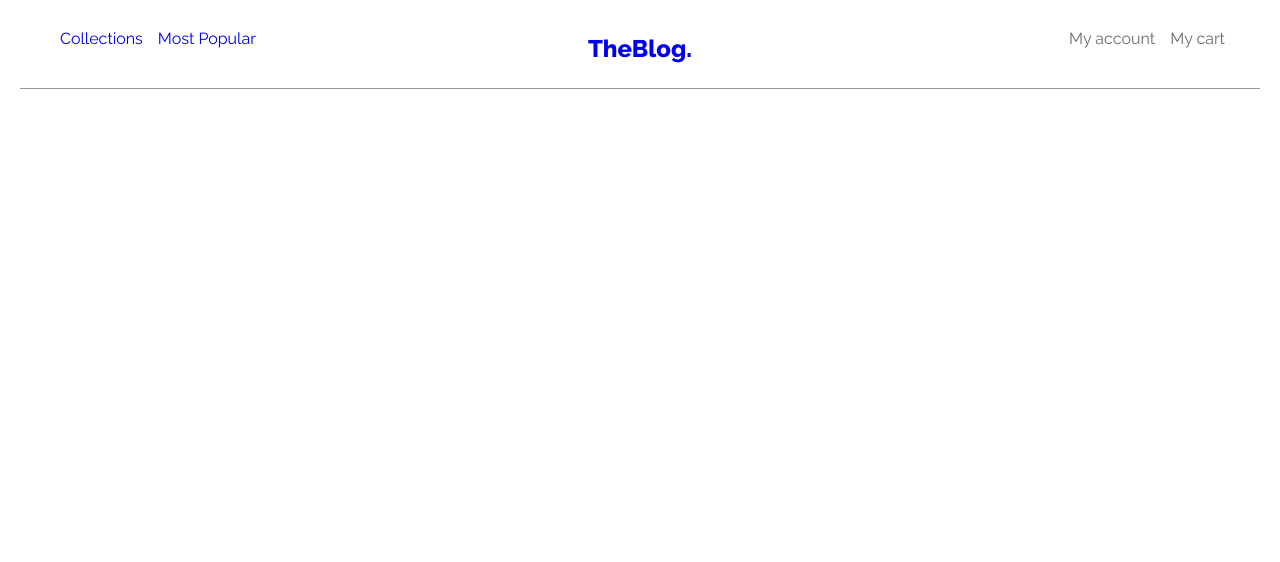
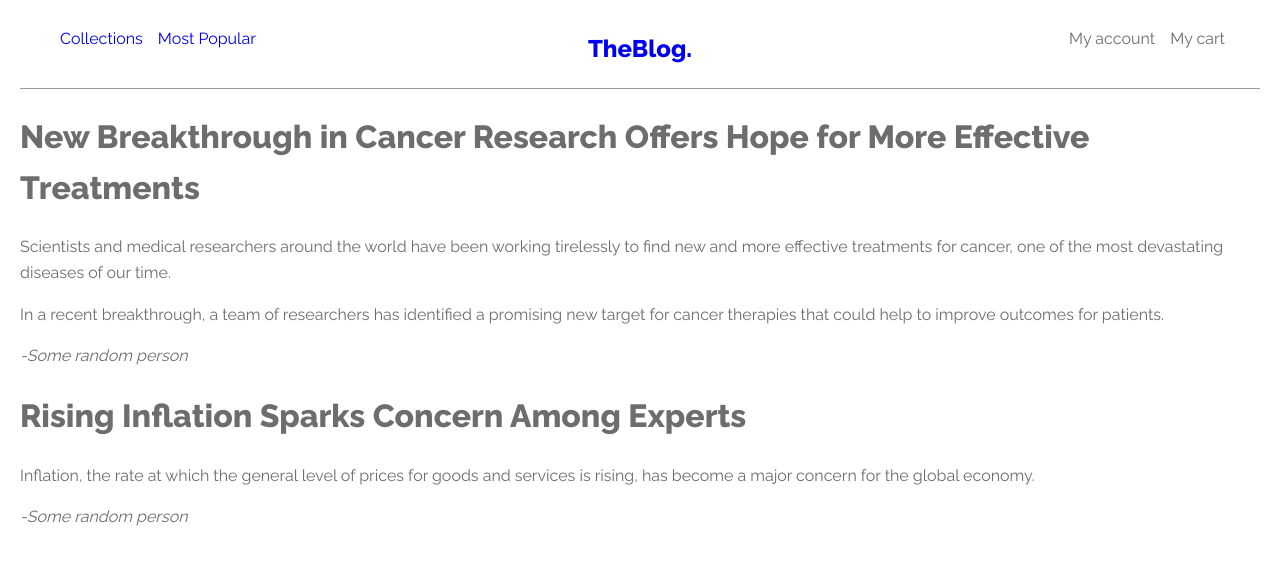
Before and after one commit to sidramwaseem/Blog-Website-NextJS, a Next.js app: page / in a window 1280 px wide. Shown: the top 562 px of the page. Built offline with nearby package versions, Linux system fonts and the light colour scheme.

Commit message:
update index.js

```diff
--- a/pages/index.js
+++ b/pages/index.js
@@ -3,9 +3,23 @@
 export default function Home() {
   return (
     <>
-      <div>
-        <div></div>
-        <div></div>
+      <div className="flexContainer">
+
+        <div className="firstColumn">
+        <h1>New Breakthrough in Cancer Research Offers Hope for More Effective Treatments</h1>
+        <p>Scientists and medical researchers around the world have been working tirelessly to find new and more effective treatments for cancer, one of the most devastating diseases of our time. </p>
+        <p>In a recent breakthrough, a team of researchers has identified a promising new target for cancer therapies that could help to improve outcomes for patients.</p>
+        <i>-Some random person</i>
+
+        <h1>Rising Inflation Sparks Concern Among Experts</h1>
+        <p>Inflation, the rate at which the general level of prices for goods and services is rising, has become a major concern for the global economy. </p>
+        <i>-Some random person</i>
+        </div>
+
+        <div className="secondColumn">
+
+        </div>
+
         <div></div>
         <div></div>
       </div>
```
